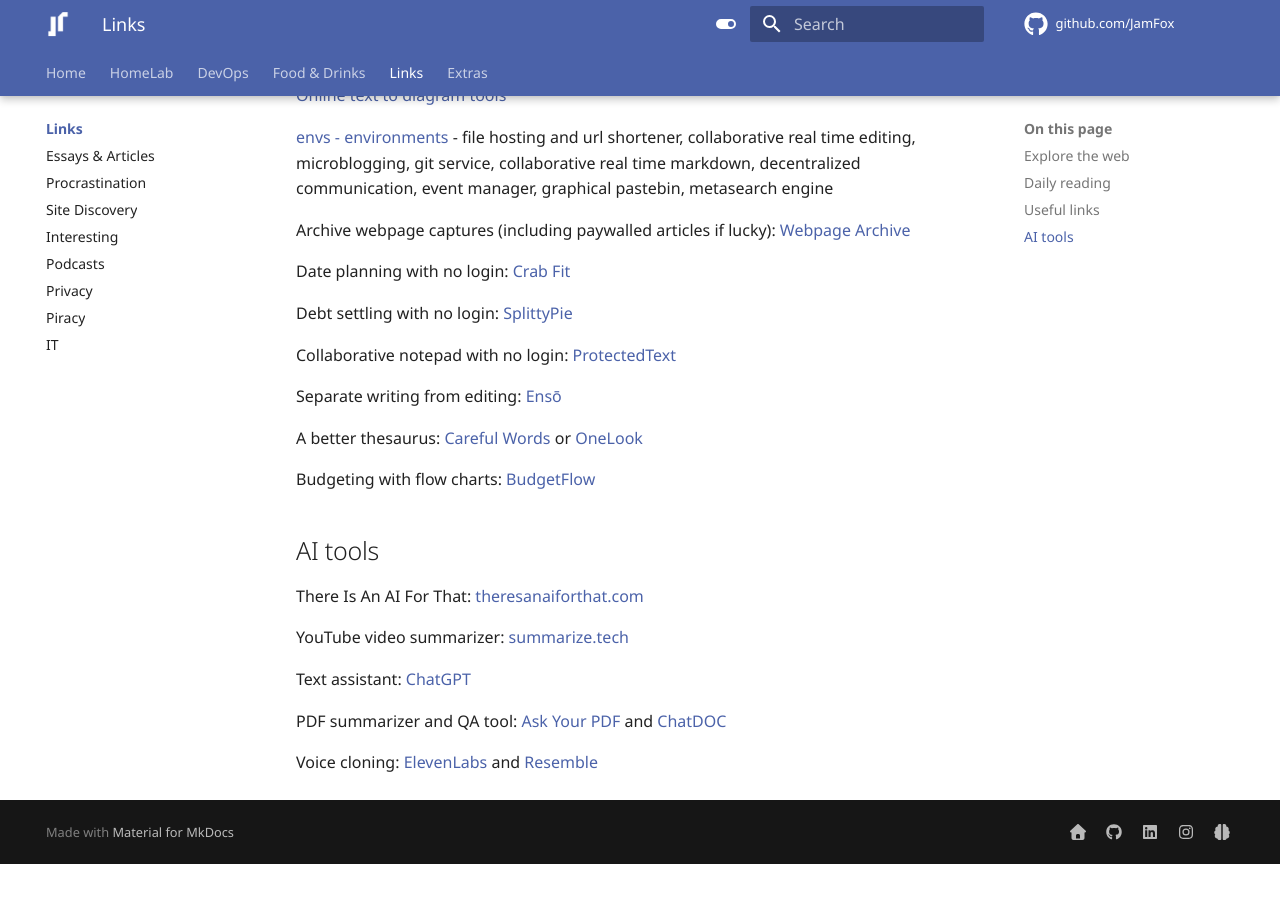
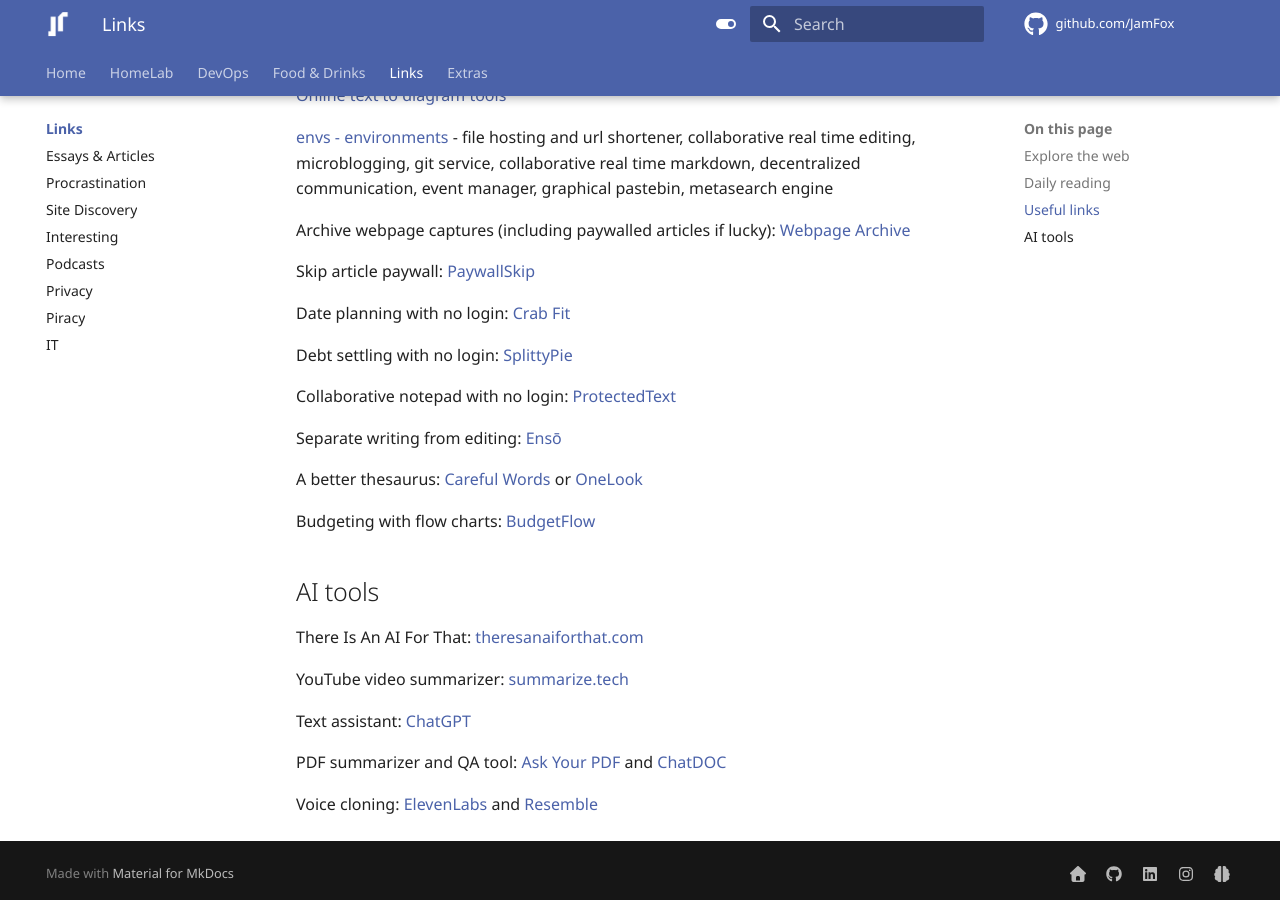
Before and after one commit to JamFox/docs.jamfox.dev, an MkDocs documentation site: the page built from docs/content/links/index.md, in a window 1280 px wide and 900 px high, scrolled down 702 px. Built offline with MkDocs 1.6.1 and Material for MkDocs 9.7.7, drawn with Linux system fonts in a browser that asks for light colours; comment, search, counter and statistics services are not loaded; before the commit the page ends 1566 px from its top, so only the background shows below that.

Commit message:
add stuff

```diff
--- a/docs/content/links/index.md
+++ b/docs/content/links/index.md
@@ -30,6 +30,8 @@ Links of all shapes and sizes, from interesting stuff I have found to other docu
 
 Archive webpage captures (including paywalled articles if lucky): [Webpage Archive](https://archive.today)
 
+Skip article paywall: [PaywallSkip](https://www.paywallskip.com/)
+
 Date planning with no login: [Crab Fit](https://crab.fit/)
 
 Debt settling with no login: [SplittyPie](https://splittypie.com/)
```
Also changed, not shown: docs/content/links/sites.md (+1 -0 lines).
